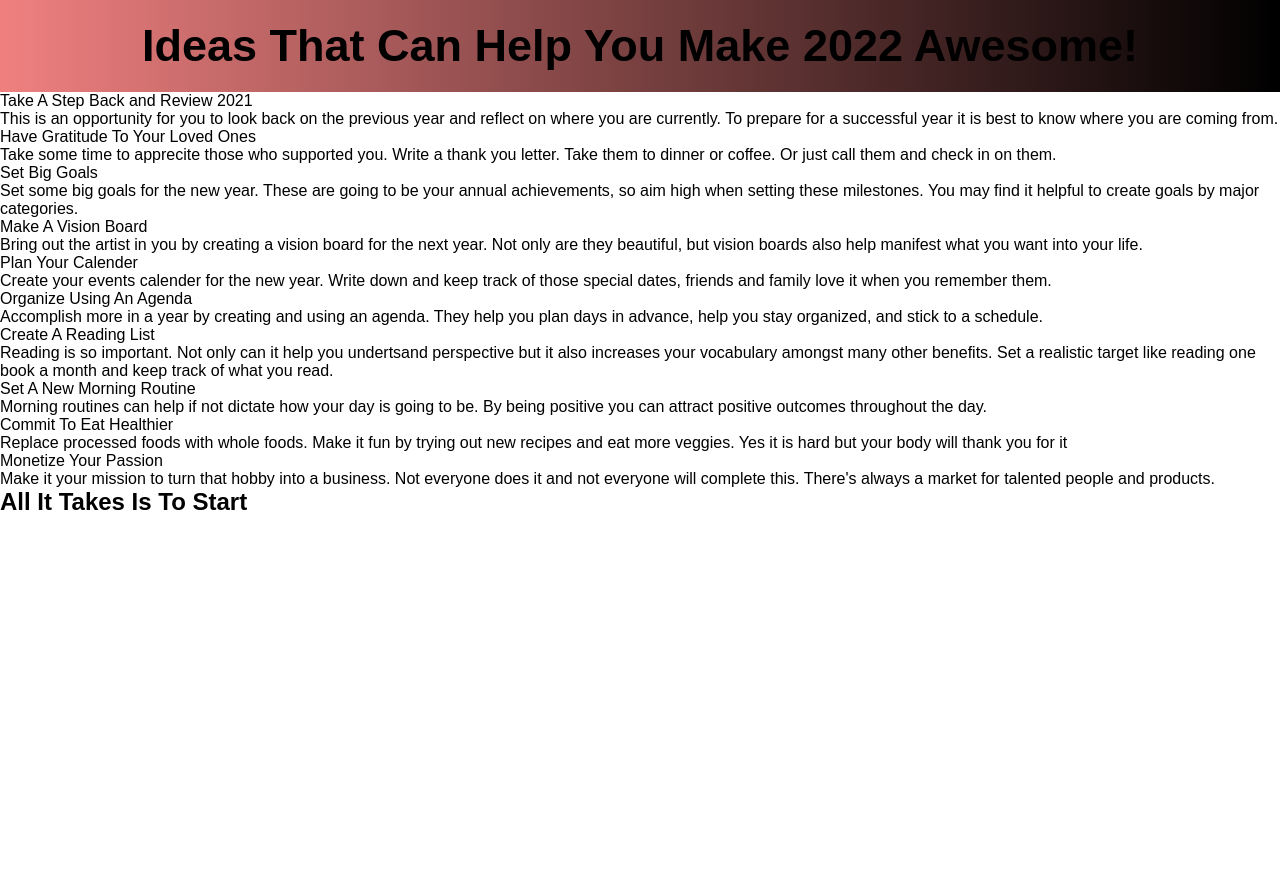
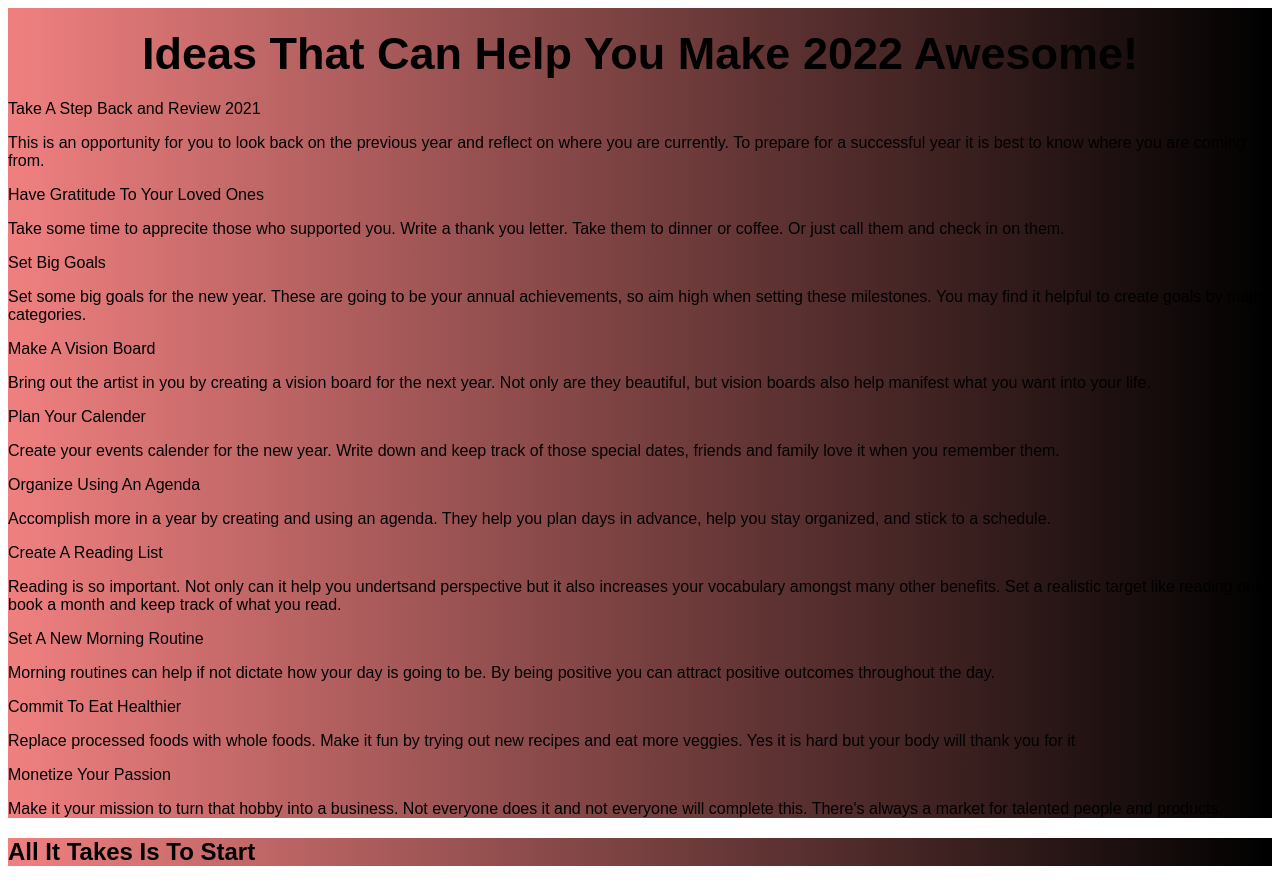
Before and after one commit to Reetah589/avocado-toast, a plain HTML site: page wellness-tips/awesome22.html in a window 1280 px wide. Before the commit the page ends 800 px from the top, so only its background shows below. Drawn offline with Linux system fonts and the light colour scheme.

Commit message:
stylesheet edited to remove lines 1-5 and color added

```diff
--- a/wellness-tips/22style.css
+++ b/wellness-tips/22style.css
@@ -1,9 +1,3 @@
-* {
-    margin: 0;
-    padding: 0;
-    box-sizing: border-box;
-  }
-
 body {
     font-family: Arial, Helvetica, sans-serif;
 }
@@ -20,3 +14,12 @@ header h1 {
     margin: 0;
     text-align: center;
 }
+
+main {
+    background: linear-gradient(to right, lightcoral, black);
+    mix-blend-mode: overlay;
+}
+
+footer {
+    background: linear-gradient(to right, lightcoral, black);
+}
```
